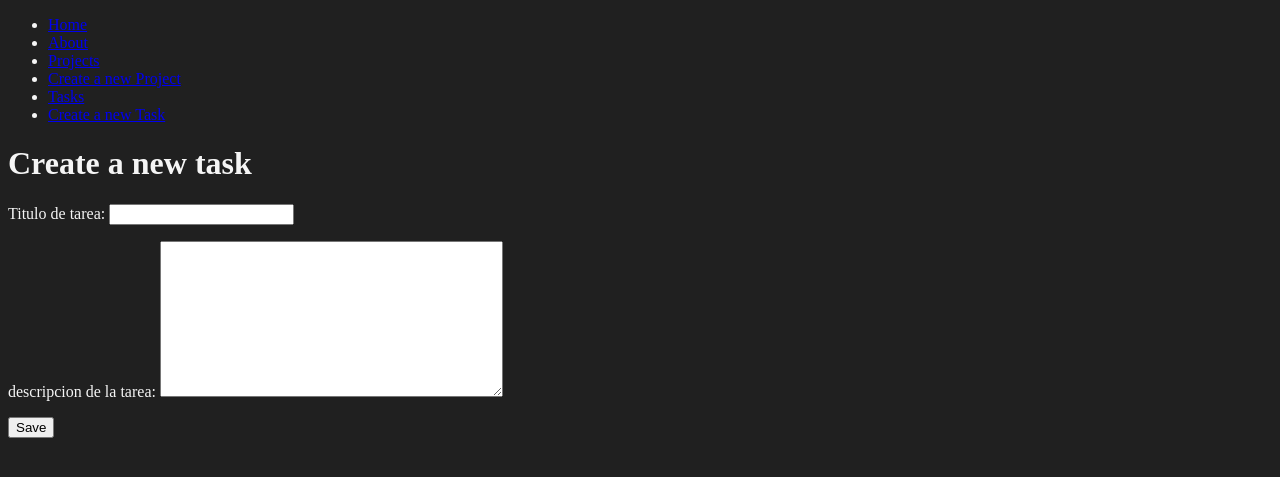
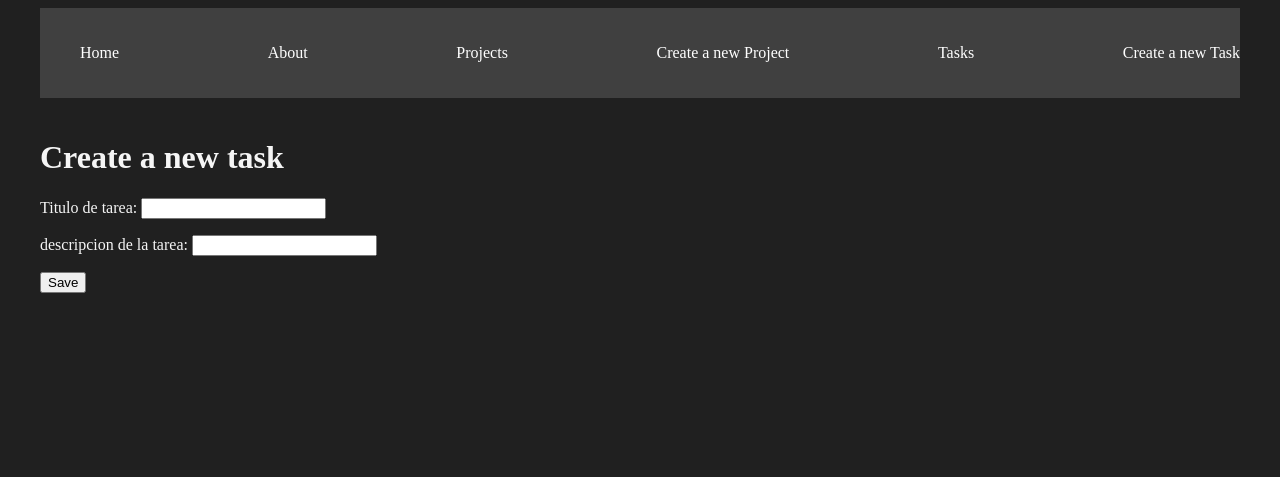
Before and after one commit to guilleps/python-projects, a Django app: page /create_task/ in a window 1280 px wide. Shown: the top 477 px of the page. Run offline with Django 5.2, Linux system fonts and the light colour scheme.

Commit message:
learn django

```diff
--- a/django_notes/DJANGOPROJECTBASE/myapp/forms.py
+++ b/django_notes/DJANGOPROJECTBASE/myapp/forms.py
@@ -1,8 +1,10 @@
 from django import forms
 
 class CreateNewTask(forms.Form):
-    title = forms.CharField(label="Titulo de tarea", max_length=200)
-    description = forms.CharField(label="descripcion de la tarea", widget=forms.Textarea)
+    title = forms.CharField(label="Titulo de tarea",
+                            max_length=200)
+    description = forms.CharField(label="descripcion de la tarea")
 
 class CreateNewProject(forms.Form):
-    name = forms.CharField(label="Name project", max_length=200)
+    name = forms.CharField(label="Name project",
+                           max_length=200)
--- a/django_notes/DJANGOPROJECTBASE/myapp/static/styles/main.css
+++ b/django_notes/DJANGOPROJECTBASE/myapp/static/styles/main.css
@@ -2,3 +2,39 @@ body {
     background: #202020;
     color: whitesmoke;
 }
+
+.navbar {
+    background: #404040;
+    padding: 5px 0px;
+}
+
+.navbar ul {
+    display: flex;
+    justify-content: space-between;
+}
+
+.navbar ul li {
+    list-style: none;
+}
+
+.navbar ul li a {
+    color: white;
+    text-decoration: none;
+}
+
+.navbar ul li a:hover {
+    color: aquamarine;
+}
+
+.container {
+    max-width: 1200px;
+    margin: auto;
+    padding: 20px 0px;
+}
+
+.card {
+    background: whitesmoke;
+    padding: 10px;
+    margin-bottom: 2px;
+    color: black;
+}
--- a/django_notes/DJANGOPROJECTBASE/myapp/templates/layouts/nav.html
+++ b/django_notes/DJANGOPROJECTBASE/myapp/templates/layouts/nav.html
@@ -10,7 +10,7 @@
 </head>
 <body>
 
-    <nav>
+    <nav class="navbar container">
         <ul>
             <li>
                 <a href="{% url 'index' %}">Home</a>
@@ -33,8 +33,10 @@
         </ul>
     </nav>
 
-    {% block content %}
-    {% endblock %}
+    <main class="container">
+        {% block content %}
+        {% endblock %}
+    </main>
 
 </body>
 </html>
--- a/django_notes/DJANGOPROJECTBASE/myapp/templates/projects/projects.html
+++ b/django_notes/DJANGOPROJECTBASE/myapp/templates/projects/projects.html
@@ -6,8 +6,10 @@
 
 {% for project in projects %}
 
-<div>
-    <h1>{{ project.name }}</h1>
+<div class="card">
+    <a href="{% url 'project_detail' project.id %}">
+        <h1>{{ project.name }}</h1>
+    </a>
 </div>
 
 {% endfor %}
--- a/django_notes/DJANGOPROJECTBASE/myapp/urls.py
+++ b/django_notes/DJANGOPROJECTBASE/myapp/urls.py
@@ -6,6 +6,7 @@ urlpatterns = [
     path('hello/<str:username>/<int:id>', views.hello, name="hello"),
     path('about/', views.about, name="about"),
     path('projects/', views.projects, name="projects"),
+    path('projects/<int:id>', views.project_detail, name="project_detail"),
     # path('tasks/<int:id>', views.tasks),
     path('tasks/', views.tasks, name="tasks"),
     path('create_task/', views.create_task, name="create_task"),
--- a/django_notes/DJANGOPROJECTBASE/myapp/views.py
+++ b/django_notes/DJANGOPROJECTBASE/myapp/views.py
@@ -64,3 +64,11 @@ def create_project(request):
     else:
         Project.objects.create(name=request.POST['name'])
         return redirect('projects')
+
+def project_detail(request, id):
+    project = get_object_or_404(Project, id=id)
+    tasks = Task.objects.filter(project_id=id)
+    return render(request, 'projects/detail.html', {
+        'project': project,
+        'tasks': tasks
+    })
```
Also changed, not shown: django_notes/DJANGOPROJECTBASE/myapp/templates/projects/detail.html (added, +15 -0 lines).
